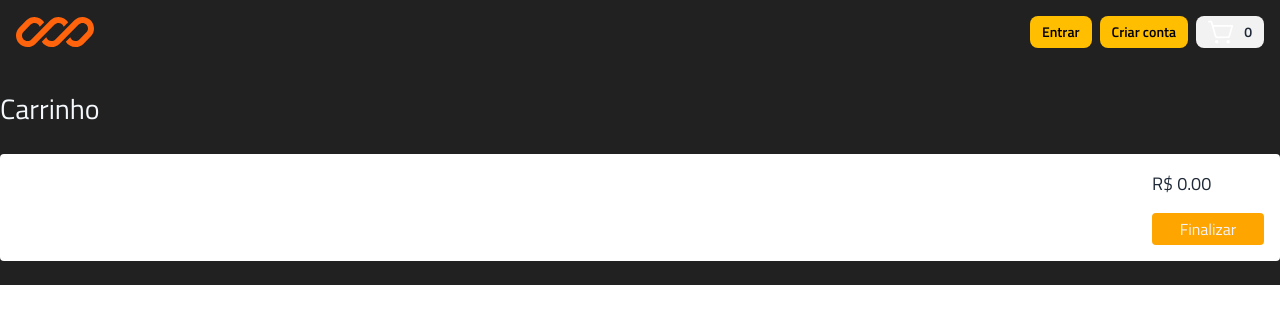
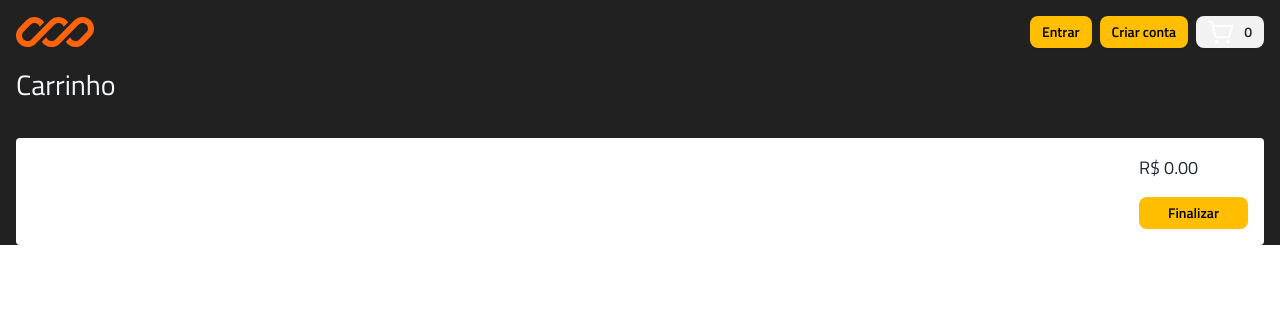
Before and after one commit to BrittosMonteiro/ticket-in-your-pocket-brittos, a React (Vite) app: page /cart in a window 1280 px wide. Shown: the top 324 px of the page. Built offline with nearby package versions, Linux system fonts and the light colour scheme.

Commit message:
Fix components

```diff
--- a/src/App.jsx
+++ b/src/App.jsx
@@ -4,7 +4,7 @@ import { Outlet } from "react-router-dom";
 
 function App() {
   return (
-    <main className="App">
+    <main className="flex flex-col items-center">
       <HeaderComponent />
       <Outlet />
     </main>
--- a/src/components/Container/index.jsx
+++ b/src/components/Container/index.jsx
@@ -2,7 +2,7 @@ import "./style.css";
 
 export default function ContainerComponent({ title, children }) {
   return (
-    <section className="container">
+    <section className="max-w-screen-xl w-full h-full flex flex-col gap-8 px-4">
       <h1 className="container_title">{title}</h1>
       {children}
     </section>
--- a/src/output.css
+++ b/src/output.css
@@ -1657,6 +1657,10 @@ html {
   font-size: 0.875rem;
 }
 
+.btn-wide {
+  width: 16rem;
+}
+
 .btn-square:where(.btn-sm) {
   height: 2rem;
   width: 2rem;
@@ -1729,18 +1733,38 @@ html {
   z-index: 10;
 }
 
+.m-0 {
+  margin: 0px;
+}
+
 .flex {
   display: flex;
 }
 
+.h-full {
+  height: 100%;
+}
+
 .w-full {
   width: 100%;
 }
 
+.max-w-screen-xl {
+  max-width: 1280px;
+}
+
 .flex-row {
   flex-direction: row;
 }
 
+.flex-col {
+  flex-direction: column;
+}
+
+.content-center {
+  align-content: center;
+}
+
 .items-center {
   align-items: center;
 }
@@ -1751,6 +1775,14 @@ html {
 
 .gap-2 {
   gap: 0.5rem;
+}
+
+.gap-4 {
+  gap: 1rem;
+}
+
+.gap-8 {
+  gap: 2rem;
 }
 
 .border-b-2 {
@@ -1774,6 +1806,11 @@ html {
 .py-4 {
   padding-top: 1rem;
   padding-bottom: 1rem;
+}
+
+.px-4 {
+  padding-left: 1rem;
+  padding-right: 1rem;
 }
 
 .text-lg {
@@ -1827,3 +1864,25 @@ body {
   background-color: transparent;
   cursor: pointer;
 }
+
+@media (min-width: 640px) {
+  .sm\:bg-orange-500 {
+    --tw-bg-opacity: 1;
+    background-color: rgb(249 115 22 / var(--tw-bg-opacity));
+  }
+
+  .sm\:p-4 {
+    padding: 1rem;
+  }
+
+  .sm\:px-4 {
+    padding-left: 1rem;
+    padding-right: 1rem;
+  }
+}
+
+@media (min-width: 1280px) {
+  .xl\:p-4 {
+    padding: 1rem;
+  }
+}
--- a/src/views/Cart/index.jsx
+++ b/src/views/Cart/index.jsx
@@ -52,7 +52,7 @@ export default function CartView() {
           <span className="cart_item__description">
             R$ {getCartTotal().toFixed(2)}
           </span>
-          <button className="btn_purchase" onClick={() => purchase()}>
+          <button className="btn btn-warning btn-sm" onClick={() => purchase()}>
             Finalizar
           </button>
         </div>
```
